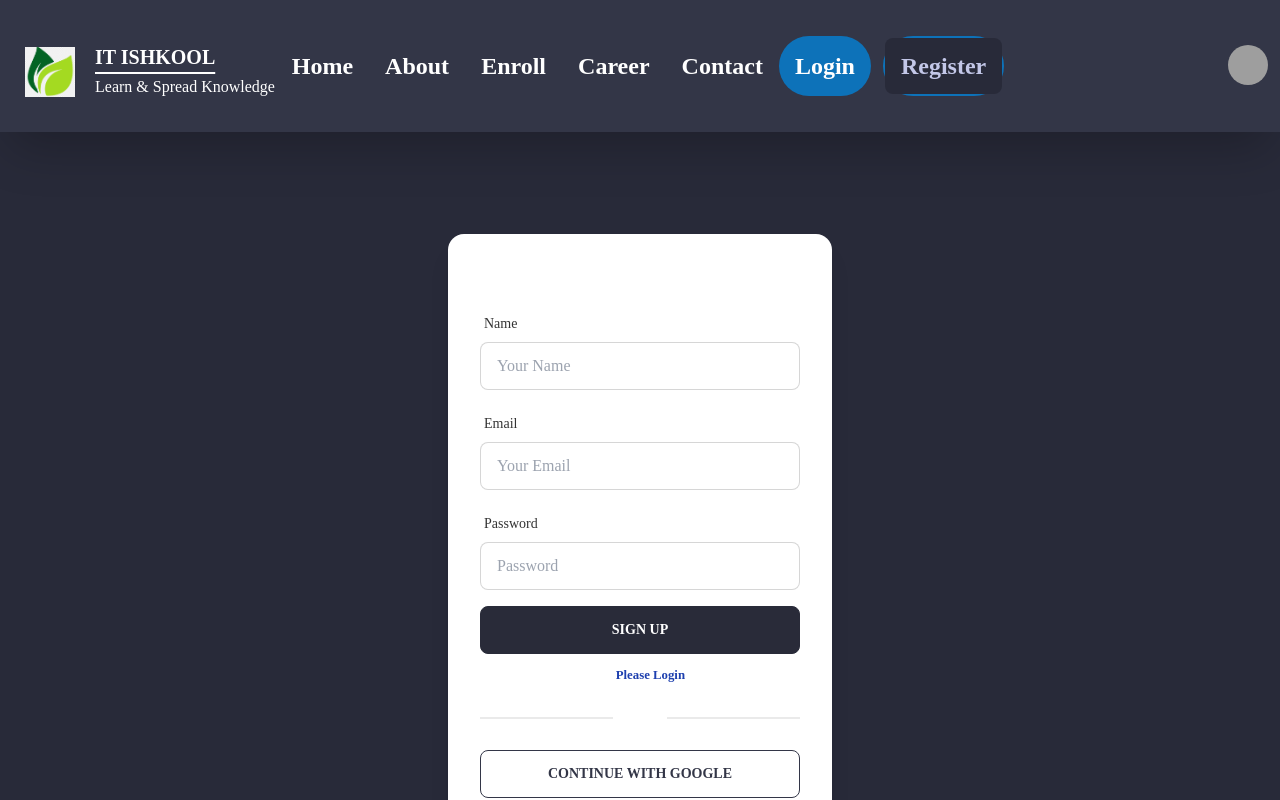
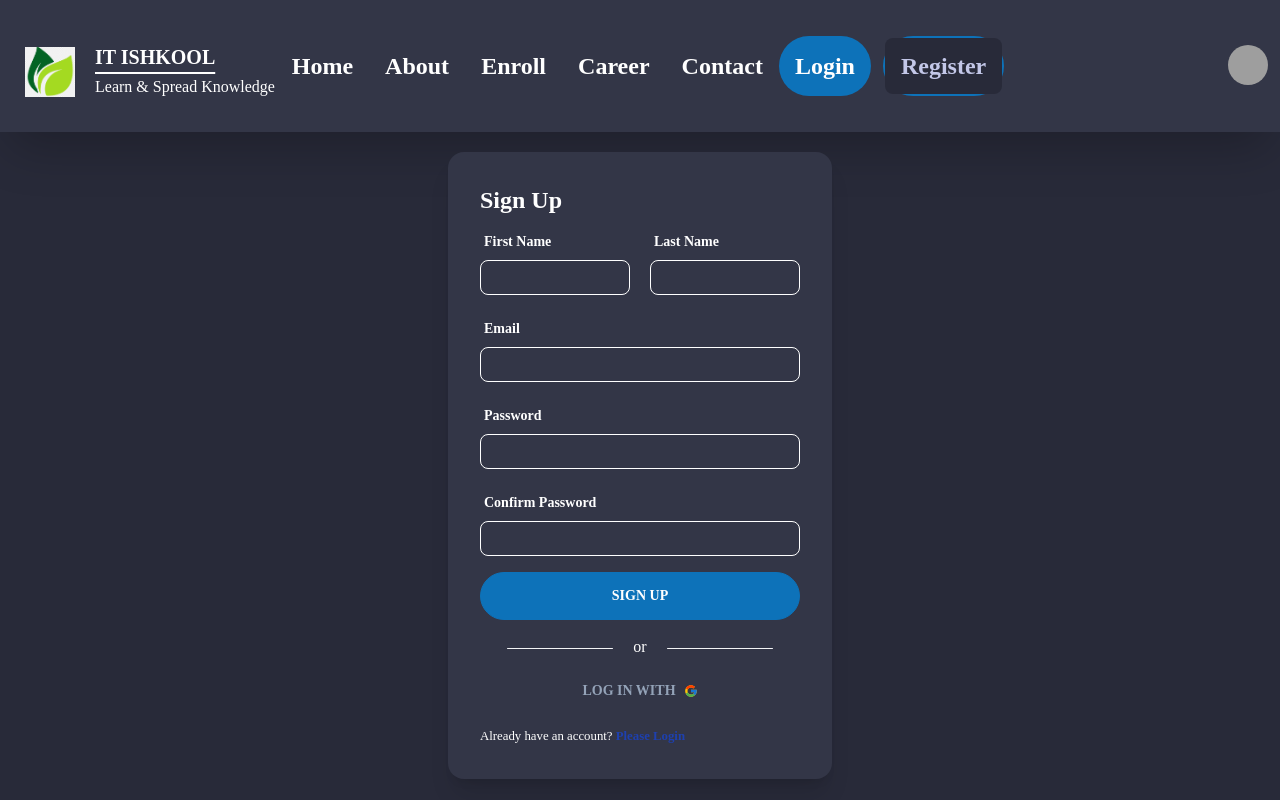
Before and after one commit to MdSajidulAlam/IT-Ishkool-client, a React (Create React App) app: page /signup in a window 1280 px wide. Shown: the top 800 px of the page. Built offline with nearby package versions, Linux system fonts and the light colour scheme; no server answers; grey boxes are pictures that could not be loaded.

Commit message:
Enroll page done

```diff
--- a/src/App.js
+++ b/src/App.js
@@ -8,6 +8,7 @@ import Blogs from './Pages/Blogs/Blogs';
 import DashBoard from './Pages/DashBoard/DashBoard';
 import Login from './Pages/Login/Login';
 import SignUp from './Pages/Login/SignUp';
+import Enroll from './Pages/Home/Enroll';
 
 
 
@@ -22,7 +23,7 @@ function App() {
         <Route path='/login' element={<Login></Login>} ></Route>
         <Route path='/signup' element={<SignUp></SignUp>} ></Route>
         <Route path='/dashBoard' element={<DashBoard></DashBoard>} ></Route>
-        <Route path='/blogs' element={<Blogs></Blogs>} ></Route>
+        <Route path='/enroll' element={<Enroll></Enroll>} ></Route>
         <Route path='/blogs' element={<Blogs></Blogs>} ></Route>
         <Route path='/blogs' element={<Blogs></Blogs>} ></Route>
       </Routes>
--- /dev/null
+++ b/src/Pages/Home/Enroll.js
@@ -0,0 +1,110 @@
+import React from 'react';
+
+const Enroll = () => {
+    return (
+        <section>
+            <h1 className='mt-8 text-3xl font-semibold text-center'>Enroll into courses</h1>
+            <div className='my-12 w-4/5 mx-auto grid grid-cols-4 gap-8'>
+                <div className="bg-accent rounded-xl p-2 w-[235px] h-[325px]">
+                    <div className='flex justify-center items-center'>
+                        <img className='rounded-xl w-[210px] h-[180px]' src="https://placeimg.com/400/225/arch" alt="car!" />
+                    </div>
+                    <div className="mt-2">
+                        <h2 className="text-center text-lg">Life hack</h2>
+                        <p className='text-center text-slate-400'>Does this does that</p>
+                        <div className="my-4">
+                            <button className='w-full btn btn-secondary rounded-full text-white'>Enroll</button>
+                        </div>
+                    </div>
+                </div>
+                <div className="bg-accent rounded-xl p-2 w-[235px] h-[325px]">
+                    <div className='flex justify-center items-center'>
+                        <img className='rounded-xl w-[210px] h-[180px]' src="https://placeimg.com/400/225/arch" alt="car!" />
+                    </div>
+                    <div className="mt-2">
+                        <h2 className="text-center text-lg">Life hack</h2>
+                        <p className='text-center text-slate-400'>Does this does that</p>
+                        <div className="my-4">
+                            <button className='w-full btn btn-secondary rounded-full text-white'>Enroll</button>
+                        </div>
+                    </div>
+                </div>
+                <div className="bg-accent rounded-xl p-2 w-[235px] h-[325px]">
+                    <div className='flex justify-center items-center'>
+                        <img className='rounded-xl w-[210px] h-[180px]' src="https://placeimg.com/400/225/arch" alt="car!" />
+                    </div>
+                    <div className="mt-2">
+                        <h2 className="text-center text-lg">Life hack</h2>
+                        <p className='text-center text-slate-400'>Does this does that</p>
+                        <div className="my-4">
+                            <button className='w-full btn btn-secondary rounded-full text-white'>Enroll</button>
+                        </div>
+                    </div>
+                </div>
+                <div className="bg-accent rounded-xl p-2 w-[235px] h-[325px]">
+                    <div className='flex justify-center items-center'>
+                        <img className='rounded-xl w-[210px] h-[180px]' src="https://placeimg.com/400/225/arch" alt="car!" />
+                    </div>
+                    <div className="mt-2">
+                        <h2 className="text-center text-lg">Life hack</h2>
+                        <p className='text-center text-slate-400'>Does this does that</p>
+                        <div className="my-4">
+                            <button className='w-full btn btn-secondary rounded-full text-white'>Enroll</button>
+                        </div>
+                    </div>
+                </div>
+                <div className="bg-accent rounded-xl p-2 w-[235px] h-[325px]">
+                    <div className='flex justify-center items-center'>
+                        <img className='rounded-xl w-[210px] h-[180px]' src="https://placeimg.com/400/225/arch" alt="car!" />
+                    </div>
+                    <div className="mt-2">
+                        <h2 className="text-center text-lg">Life hack</h2>
+                        <p className='text-center text-slate-400'>Does this does that</p>
+                        <div className="my-4">
+                            <button className='w-full btn btn-secondary rounded-full text-white'>Enroll</button>
+                        </div>
+                    </div>
+                </div>
+                <div className="bg-accent rounded-xl p-2 w-[235px] h-[325px]">
+                    <div className='flex justify-center items-center'>
+                        <img className='rounded-xl w-[210px] h-[180px]' src="https://placeimg.com/400/225/arch" alt="car!" />
+                    </div>
+                    <div className="mt-2">
+                        <h2 className="text-center text-lg">Life hack</h2>
+                        <p className='text-center text-slate-400'>Does this does that</p>
+                        <div className="my-4">
+                            <button className='w-full btn btn-secondary rounded-full text-white'>Enroll</button>
+                        </div>
+                    </div>
+                </div>
+                <div className="bg-accent rounded-xl p-2 w-[235px] h-[325px]">
+                    <div className='flex justify-center items-center'>
+                        <img className='rounded-xl w-[210px] h-[180px]' src="https://placeimg.com/400/225/arch" alt="car!" />
+                    </div>
+                    <div className="mt-2">
+                        <h2 className="text-center text-lg">Life hack</h2>
+                        <p className='text-center text-slate-400'>Does this does that</p>
+                        <div className="my-4">
+                            <button className='w-full btn btn-secondary rounded-full text-white'>Enroll</button>
+                        </div>
+                    </div>
+                </div>
+                <div className="bg-accent rounded-xl p-2 w-[235px] h-[325px]">
+                    <div className='flex justify-center items-center'>
+                        <img className='rounded-xl w-[210px] h-[180px]' src="https://placeimg.com/400/225/arch" alt="car!" />
+                    </div>
+                    <div className="mt-2">
+                        <h2 className="text-center text-lg">Life hack</h2>
+                        <p className='text-center text-slate-400'>Does this does that</p>
+                        <div className="my-4">
+                            <button className='w-full btn btn-secondary rounded-full text-white'>Enroll</button>
+                        </div>
+                    </div>
+                </div>
+
+            </div>
+        </section>
+    );
+};
+
+export default Enroll;
--- a/src/Pages/Login/Login.js
+++ b/src/Pages/Login/Login.js
@@ -46,7 +46,7 @@ const Login = () => {
 
 
   return (
-    <div className='flex h-screen justify-center items-center'>
+    <div className='flex h-screen justify-center items-start mt-8'>
       <div className='card w-96 bg-accent shadow-xl'>
         <div className='card-body text-white'>
           <h2 className=' text-2xl font-bold'>Log in</h2>
@@ -59,7 +59,7 @@ const Login = () => {
               <input
                 type="email"
                 placeholder="Your Email"
-                class="input input-bordered w-full max-w-xs bg-accent border-2 border-secondary"
+                class="input input-bordered w-full h-[35px] max-w-xs bg-accent border-1 border-white"
                 {...register("email", {
                   required: {
                     value: true,
@@ -84,7 +84,7 @@ const Login = () => {
               <input
                 type="password"
                 placeholder="Password"
-                class="input input-bordered w-full max-w-xs bg-accent border-2 border-secondary"
+                class="input input-bordered w-full h-[35px] max-w-xs bg-accent border-1 border-white"
                 {...register("password", {
                   required: {
                     value: true,
@@ -102,10 +102,16 @@ const Login = () => {
 
               </label>
             </div>
-
-
+            <div className="form-control">
+              <label className="cursor-pointer label">
+                <input type="checkbox" className="checkbox checkbox-primary bg-white" />
+                <div className='w-full ml-3'>
+                  <span className="label-text text-white">Remember me</span>
+                </div>
+              </label>
+            </div>
             {signInErrorMessage}
-            <input className='btn w-full text-white max-w-xs rounded-full btn-secondary font-bold' value='Login' type="submit" />
+            <input className='btn w-full h-[35px] text-white max-w-xs rounded-full btn-secondary font-bold' value='Login' type="submit" />
           </form>
 
           <div className='grid grid-cols-5 w-5/6 mx-auto mt-5'>
--- a/src/Pages/Login/SignUp.js
+++ b/src/Pages/Login/SignUp.js
@@ -1,6 +1,7 @@
 import React from 'react';
 import { useCreateUserWithEmailAndPassword, useSignInWithGoogle, useUpdateProfile } from 'react-firebase-hooks/auth';
 import { useForm } from 'react-hook-form';
+import { FcGoogle } from 'react-icons/fc';
 import { Link, useNavigate } from 'react-router-dom';
 import auth from '../../firebase.init';
 import Loading from '../Shared/Loading';
@@ -45,22 +46,23 @@ const SignUp = () => {
   // }
 
   return (
-    <div className='flex h-screen justify-center items-center'>
-      <div className="card w-96 bg-base-100 shadow-xl">
+    <div className='flex h-screen justify-center items-start mt-5'>
+      <div className="card w-96 bg-accent  shadow-xl">
         <div className="card-body">
-          <h2 className="text-center text-2xl font-bold">Sign Up</h2>
+          <h2 className=" text-2xl font-bold">Sign Up</h2>
 
 
           <form onSubmit={handleSubmit(onSubmit)}>
-
+            {/* ----------------------------- Name -------------------- */}
+            <div className='grid grid-cols-2 gap-5'>
               <div class="form-control w-full max-w-xs">
                 <label class="label">
-                <span class="label-text">Name</span>
+                  <span class="label-text text-white font-semibold">First Name</span>
                 </label>
                 <input
                   type="text"
-                placeholder="Your Name"
-                class="input input-bordered w-full max-w-xs"
+                  placeholder=""
+                  class="input input-bordered w-full h-[35px] max-w-xs bg-accent border-1 border-white"
                   {...register("name", {
                     required: {
                       value: true,
@@ -73,14 +75,38 @@ const SignUp = () => {
 
                 </label>
               </div>
+
+
               <div class="form-control w-full max-w-xs">
                 <label class="label">
-                <span class="label-text">Email</span>
+                  <span class="label-text text-white font-semibold">Last Name</span>
+                </label>
+                <input
+                  type="text"
+                  placeholder=""
+                  class="input input-bordered w-full h-[35px] max-w-xs bg-accent border-1 border-white"
+                  {...register("name", {
+                    required: {
+                      value: true,
+                      message: "name is required"
+                    }
+                  })}
+                />
+                <label class="label">
+                  {errors.name?.type === 'required' && <span class="label-text-alt text-red-500">{errors.name.message}</span>}
+
+                </label>
+              </div>
+            </div>
+            {/* --------------------------- Email --------------------- */}
+            <div class="form-control w-full max-w-xs">
+              <label class="label">
+                <span class="label-text text-white font-semibold">Email</span>
               </label>
               <input
                 type="email"
-                placeholder="Your Email"
-                class="input input-bordered w-full max-w-xs"
+                placeholder=""
+                class="input input-bordered w-full h-[35px] max-w-xs bg-accent border-1 border-white"
                 {...register("email", {
                   required: {
                     value: true,
@@ -98,14 +124,41 @@ const SignUp = () => {
 
               </label>
             </div>
+            {/* ------------------------ Password -------------------- */}
             <div class="form-control w-full max-w-xs">
               <label class="label">
-                <span class="label-text">Password</span>
+                <span class="label-text text-white font-semibold">Password</span>
               </label>
               <input
                 type="password"
-                placeholder="Password"
-                class="input input-bordered w-full max-w-xs"
+                placeholder=""
+                class="input input-bordered w-full h-[35px] max-w-xs bg-accent border-1 border-white"
+                {...register("password", {
+                  required: {
+                    value: true,
+                    message: "Password is required"
+                  },
+                  minLength: {
+                    value: 6,
+                    message: 'Must be 6 character or or longer'
+                  }
+                })}
+              />
+              <label class="label">
+                {errors.password?.type === 'required' && <span class="label-text-alt text-red-500">{errors.password.message}</span>}
+                {errors.password?.type === 'minLength' && <span class="label-text-alt text-red-500">{errors.password.message}</span>}
+
+              </label>
+            </div>
+            {/* ---------------------- Confirm Password ------------------ */}
+            <div class="form-control w-full max-w-xs">
+              <label class="label">
+                <span class="label-text text-white font-semibold">Confirm Password</span>
+              </label>
+              <input
+                type="password"
+                placeholder=""
+                class="input input-bordered w-full h-[35px] max-w-xs bg-accent border-1 border-white"
                 {...register("password", {
                   required: {
                     value: true,
@@ -126,14 +179,30 @@ const SignUp = () => {
 
 
             {signInErrorMessage}
-            <input className='btn w-full text-white max-w-xs btn-active btn-accent font-bold' value='Sign Up' type="submit" />
+            <input className='btn w-full h-[35px] text-white max-w-xs rounded-full btn-secondary font-bold' value='Sign Up' type="submit" />
           </form>
 
+          {/* ----------------------------- Divider-------------------------------- */}
+
+          <div className='grid grid-cols-5 w-5/6 mx-auto mt-5'>
+            <div className='col-span-2 h-[1px] bg-gray-100 rounded-full'></div>
+            <div className='col-span-1 flex justify-center items-center mt-[-13px]'>or</div>
+            <div className='col-span-2 h-[1px] bg-gray-100 rounded-full'></div>
+          </div>
+
+
+          <button
+            onClick={() => signInWithGoogle()}
+            className='btn btn-ghost text-slate-400'
+          >Log in with <FcGoogle className='ml-2' />
+
+          </button>
+
           <p><small>Already have an account? <Link className='text-blue-800 font-bold' to="/login">Please Login</Link></small></p>
-          <div className="divider">OR</div>
+          {/* <div className="divider">OR</div>
           <button onClick={() => signInWithGoogle()}
             className="btn btn-outline btn-accent"
-          >Continue with google</button>
+          >Continue with google</button> */}
 
         </div>
       </div>
--- a/src/Pages/Shared/Navbar.js
+++ b/src/Pages/Shared/Navbar.js
@@ -37,6 +37,7 @@ const Navbar = () => {
     <li><NavLink className={({ isActive }) =>
       isActive ? "underline underline-offset-8" : undefined
     } to="/contact">Contact</NavLink></li>
+
     <li className='bg-secondary text-white rounded-full'><NavLink className={({ isActive }) =>
       isActive ? "bg-secondary text-white rounded-full" : undefined
     } to="/login">Login</NavLink></li>
```
Lines whose indentation alone changed are shown as unchanged.
